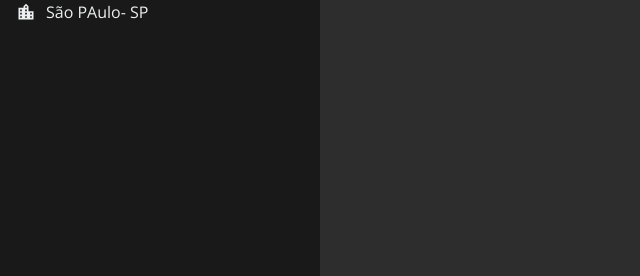
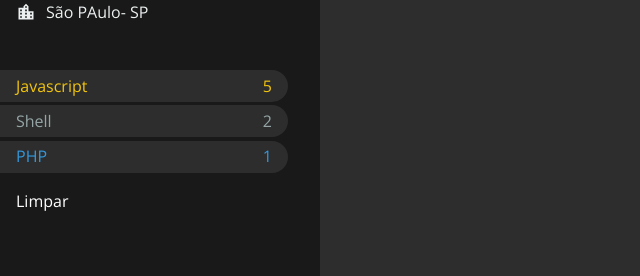
Before and after one commit to Jumendess/api-github, a React (Create React App) app: page /repositories in a window 1280 px wide. Shown: the part 409-685 px from the top of the page, without its empty margins (0-640 px from the left). Built offline with nearby package versions, Linux system fonts and the light colour scheme.

Commit message:
Atualizando alterações

```diff
--- /dev/null
+++ b/src/pages/MainPage/RepositoriesPage/Filter/index.jsx
@@ -0,0 +1,34 @@
+import React from 'react'
+
+import { Container, Selector, Cleaner } from './styles';
+
+function Filter() {
+
+  const langs = [
+    {name: 'Javascript', count: 5, color: '#f1c40f'},
+    {name: 'Shell', count: 2, color: '#95a5a6'},
+    {name: 'PHP', count: 1, color: '#3498db'},
+  ];
+
+  const selectors = langs.map(({name, count, color}) =>(
+
+    <Selector key={name.toLocaleLowerCase} color={color}>
+
+      <span>{name}</span>
+      <span>{count}</span>
+
+    </Selector>
+  ));
+
+
+  return (
+    <Container>
+      {selectors}
+      <Cleaner>
+        Limpar
+      </Cleaner>
+    </Container>
+  )
+}
+
+export default Filter
--- /dev/null
+++ b/src/pages/MainPage/RepositoriesPage/Filter/styles.js
@@ -0,0 +1,67 @@
+import styled from "styled-components";
+
+export const Container = styled.div`
+  display: grid;
+  grid-template-columns: auto;
+  gap: 0.2rem;
+  margin: 1rem auto;
+  padding-right: 2rem;
+
+  @media screen and (max-width:${(props)=> props.theme.breakpoints.md}){
+    grid-template-columns: auto auto;
+    gap: 0.8rem;
+    padding: 0 1rem;
+  }
+`;
+
+export const Selector = styled.button`
+  display: flex;
+  align-items: center;
+  justify-content: space-between;
+  background: ${(props) => props.theme.colors.container};
+  color: ${(props) => props.color || props.theme.colors.text};
+  width: 100%;
+  min-height: 2rem;
+  border: none;
+  border-bottom-right-radius:20px ;
+  border-top-right-radius: 20px;
+  transition: background 0.3s, transform 0,3s;
+  padding: 0 1rem;
+
+  &:hover,
+  &.selected{
+    background: ${(props) => props.color || props.theme.colors.light};
+    color: ${(props) =>
+     props.color ? props.theme.colors.white : props.theme.colors.black};
+     transform: translateX(5px) scale(1.02);
+  }
+
+  @media screen and (max-width:${(props)=> props.theme.breakpoints.md}){
+    border-radius: 20px;
+    &:hover,
+    &.selected{
+      transform: translateX(0) scale(1.02);
+    }
+
+  }
+
+
+`;
+
+export const Cleaner = styled.button`
+  background: transparent;
+  color:${(props) => props.theme.colors.text};
+  border: none;
+  text-align: left;
+  padding: 1rem;
+
+  &:hover{
+    color: rgba(255, 255, 255, 0.5)
+  }
+
+  @media screen and (max-width:${(props)=> props.theme.breakpoints.md}){
+    text-align: center;
+    padding: 0 1rem;
+  }
+
+`;
--- a/src/pages/MainPage/RepositoriesPage/index.jsx
+++ b/src/pages/MainPage/RepositoriesPage/index.jsx
@@ -1,6 +1,7 @@
 import React from 'react'
-import Profile from './Profile'
-import { Container, Sidebar, Main } from './styles'
+import Profile from './Profile';
+import Filter from './Filter';
+import { Container, Sidebar, Main } from './styles';
 
 
 function ReposotoriesPage() {
@@ -8,11 +9,13 @@
     <Container>
       <Sidebar>
         <Profile />
+        <Filter />
       </Sidebar>
       <Main>
         Main
       </Main>
     </Container>
+
   )
 }
 
```
Also changed, not shown: hello.txt.
